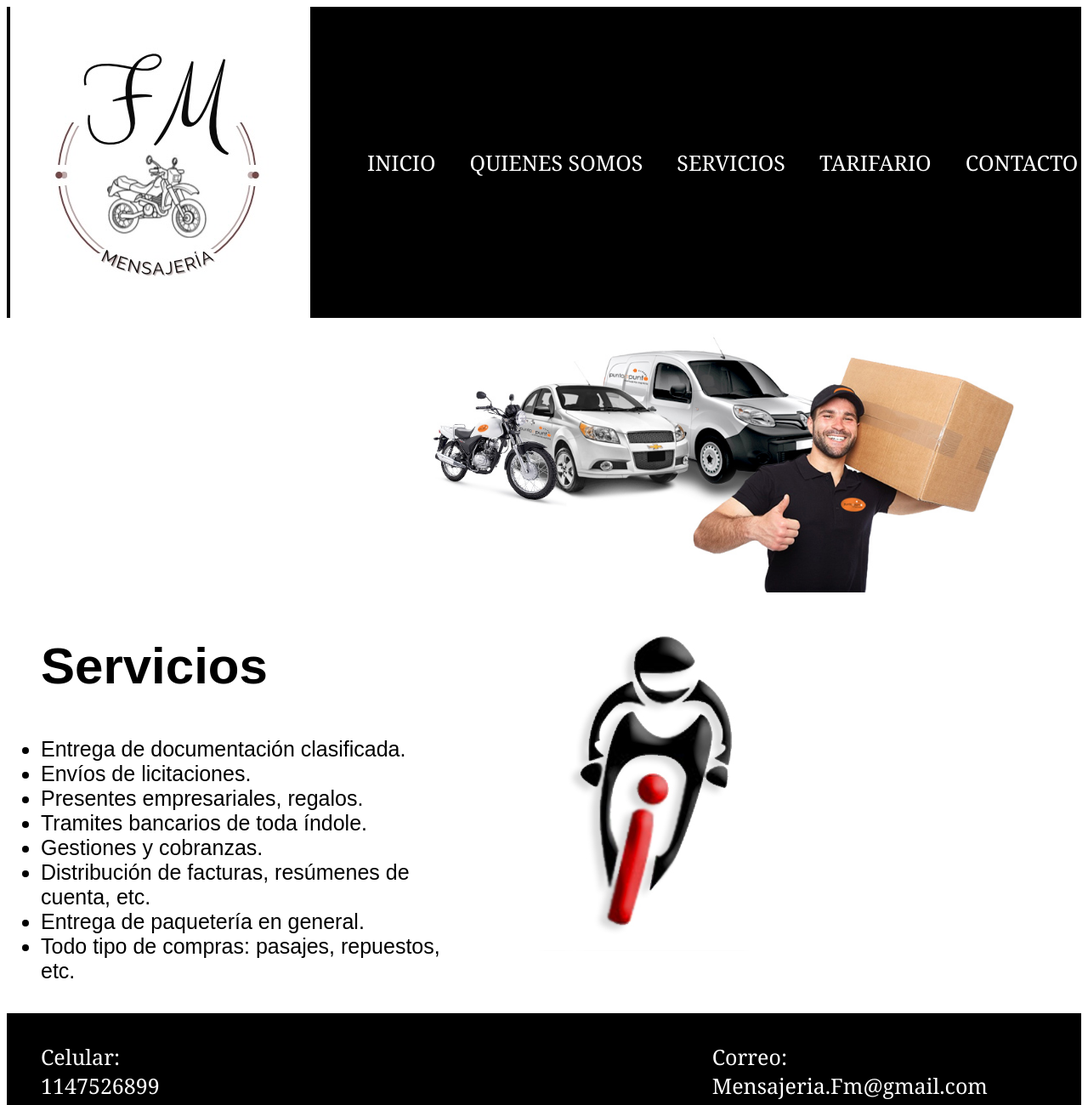
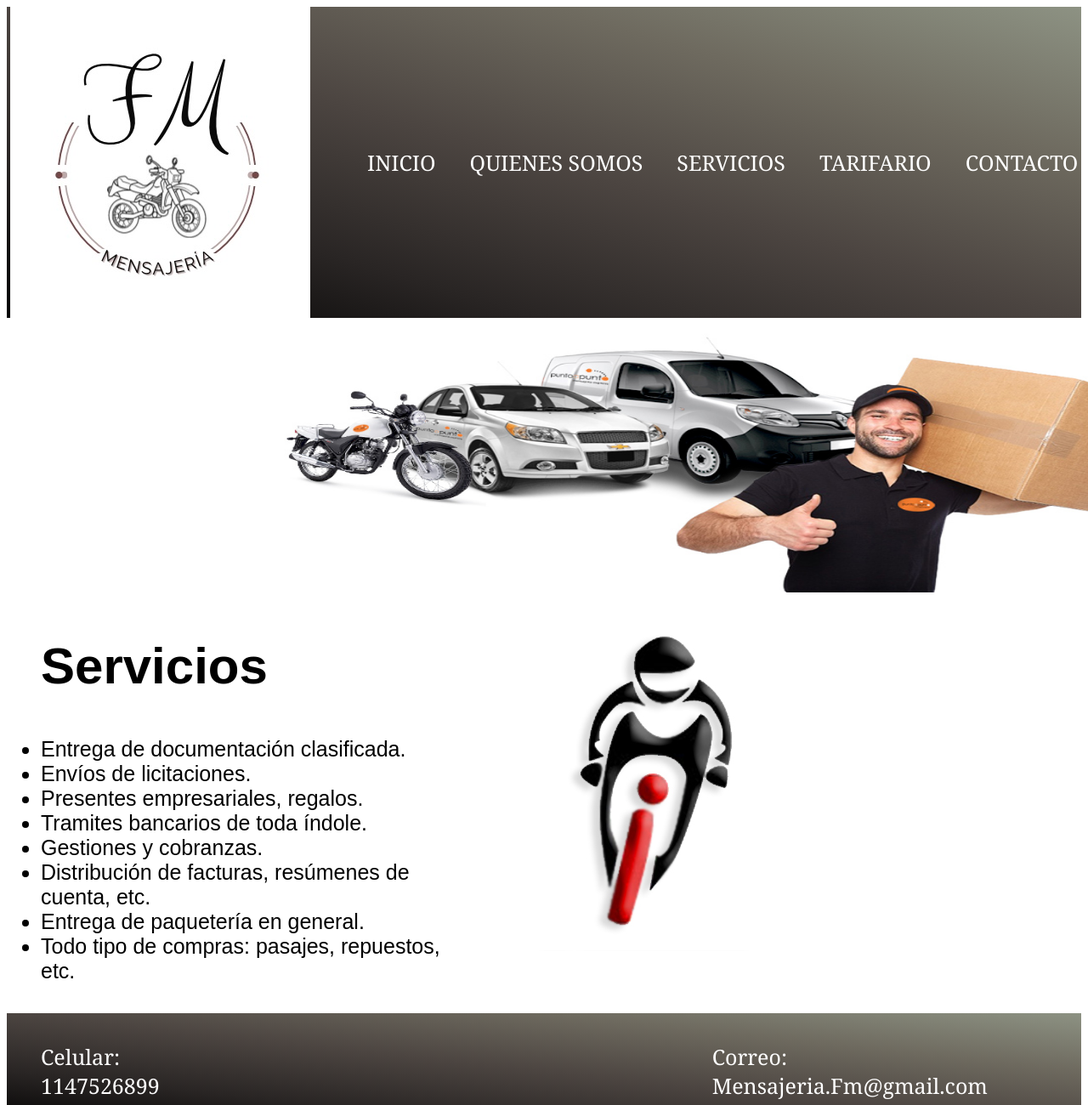
Before and after one commit to FacuMart99/Mensajeria_Martinez, a plain HTML site: page index.html in a window 1280 px wide. Shown: the top 1300 px of the page at 85% size. Drawn offline with Linux system fonts and the light colour scheme.

```diff
--- a/css/index.css
+++ b/css/index.css
@@ -32,7 +32,7 @@
 }
 
 header {
-    background-color: #000000;
+    background: linear-gradient(to right top, #000000, #292524, #4c4541, #6e6a5f, #8d9283);
     color: #FFFFFF;
     display: flex;
     align-items: center;
@@ -53,10 +53,11 @@
     font-size: 2.5em;
     font-family: Cambria, Cochin, Georgia, Times, 'Times New Roman', serif;
 }
+
 .foto___inicio {
     margin-left: 500px;
     width: 55%;
-
+    transform: scaleX(1.5);
 
 }
 section .section_inicio {
@@ -147,7 +148,7 @@
 /*FOOTER*/
 
 .footer__ul{
-    background-color: var(--Secondary);
+    background: linear-gradient(to right top, #000000, #292524, #4c4541, #6e6a5f, #8d9283);
     color: white;
     min-height: 10vh;
     font-size: 2.5em;
```
